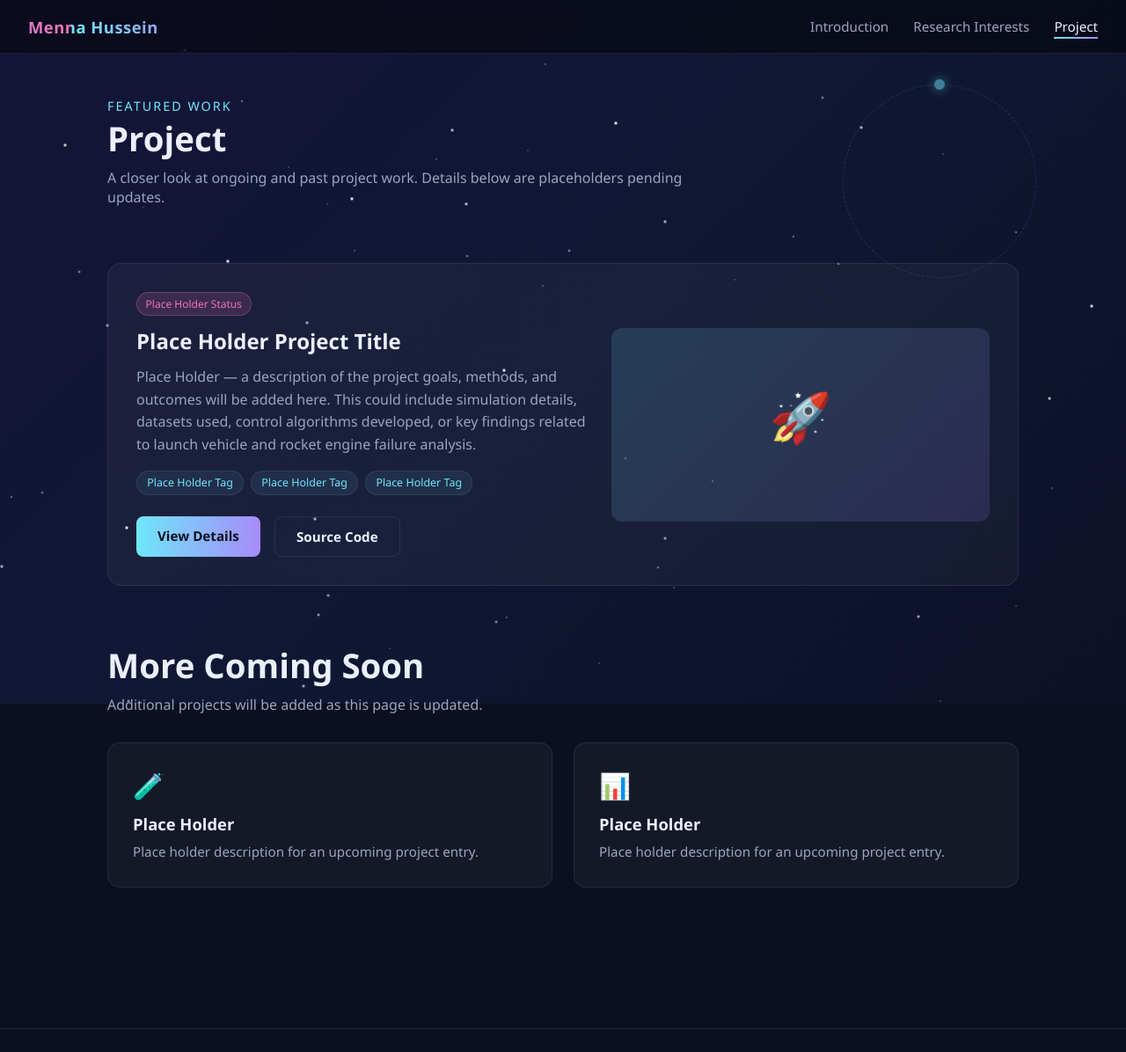
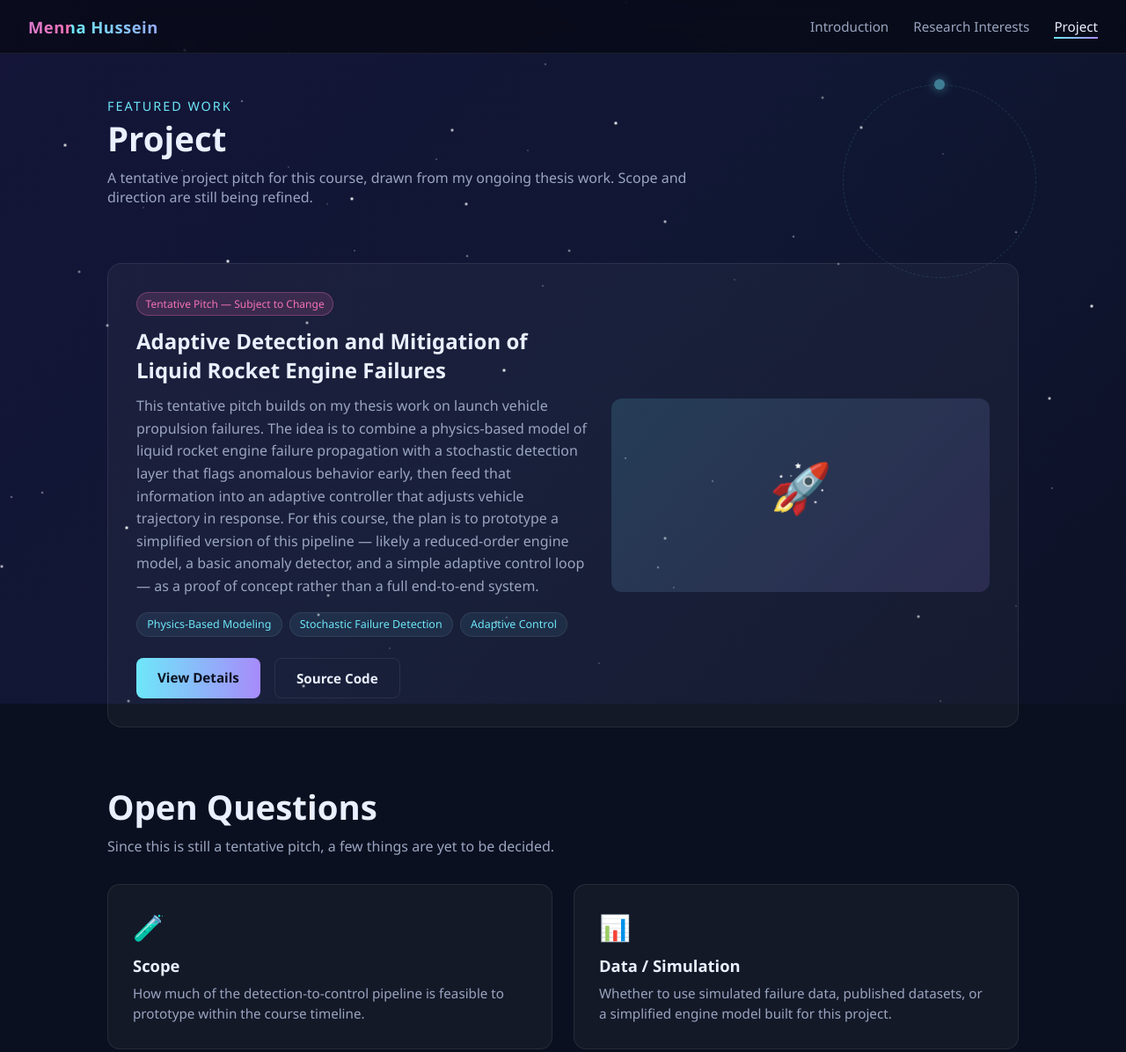
Before and after one commit to 16S893-AI-for-engineering-research/mennahussein, a plain HTML site: page project.html in a window 1280 px wide. Shown: the top 1196 px of the page at 88% size. Drawn offline with Linux system fonts and the light colour scheme.

Commit message:
Update bio, education, interests; remove research journey; add tentative project pitch

```diff
--- a/project.html
+++ b/project.html
@@ -28,27 +28,32 @@
       <span class="hero-eyebrow">Featured Work</span>
       <h1 class="section-title">Project</h1>
       <p class="section-sub">
-        A closer look at ongoing and past project work. Details below are
-        placeholders pending updates.
+        A tentative project pitch for this course, drawn from my ongoing
+        thesis work. Scope and direction are still being refined.
       </p>
     </section>
 
     <section class="reveal">
       <div class="project-card">
         <div>
-          <span class="status-badge">Place Holder Status</span>
-          <h2>Place Holder Project Title</h2>
+          <span class="status-badge">Tentative Pitch — Subject to Change</span>
+          <h2>Adaptive Detection and Mitigation of Liquid Rocket Engine Failures</h2>
           <p style="color: var(--text-dim); margin-top: 0.75rem; line-height: 1.6;">
-            Place Holder — a description of the project goals, methods, and
-            outcomes will be added here. This could include simulation
-            details, datasets used, control algorithms developed, or key
-            findings related to launch vehicle and rocket engine failure
-            analysis.
+            This tentative pitch builds on my thesis work on launch vehicle
+            propulsion failures. The idea is to combine a physics-based
+            model of liquid rocket engine failure propagation with a
+            stochastic detection layer that flags anomalous behavior early,
+            then feed that information into an adaptive controller that
+            adjusts vehicle trajectory in response. For this course, the
+            plan is to prototype a simplified version of this pipeline —
+            likely a reduced-order engine model, a basic anomaly detector,
+            and a simple adaptive control loop — as a proof of concept
+            rather than a full end-to-end system.
           </p>
           <div class="tag-list">
-            <span class="tag">Place Holder Tag</span>
-            <span class="tag">Place Holder Tag</span>
-            <span class="tag">Place Holder Tag</span>
+            <span class="tag">Physics-Based Modeling</span>
+            <span class="tag">Stochastic Failure Detection</span>
+            <span class="tag">Adaptive Control</span>
           </div>
           <div class="hero-cta" style="margin-top: 1.5rem;">
             <a class="btn btn-primary" href="#">View Details</a>
@@ -62,20 +67,21 @@
     </section>
 
     <section class="reveal">
-      <h2 class="section-title">More Coming Soon</h2>
+      <h2 class="section-title">Open Questions</h2>
       <p class="section-sub">
-        Additional projects will be added as this page is updated.
+        Since this is still a tentative pitch, a few things are yet to be
+        decided.
       </p>
       <div class="card-grid">
         <div class="card">
           <span class="card-icon">🧪</span>
-          <h3>Place Holder</h3>
-          <p>Place holder description for an upcoming project entry.</p>
+          <h3>Scope</h3>
+          <p>How much of the detection-to-control pipeline is feasible to prototype within the course timeline.</p>
         </div>
         <div class="card">
           <span class="card-icon">📊</span>
-          <h3>Place Holder</h3>
-          <p>Place holder description for an upcoming project entry.</p>
+          <h3>Data / Simulation</h3>
+          <p>Whether to use simulated failure data, published datasets, or a simplified engine model built for this project.</p>
         </div>
       </div>
     </section>
```
Also changed, not shown: index.html (+20 -9 lines), research.html (+0 -19 lines).
